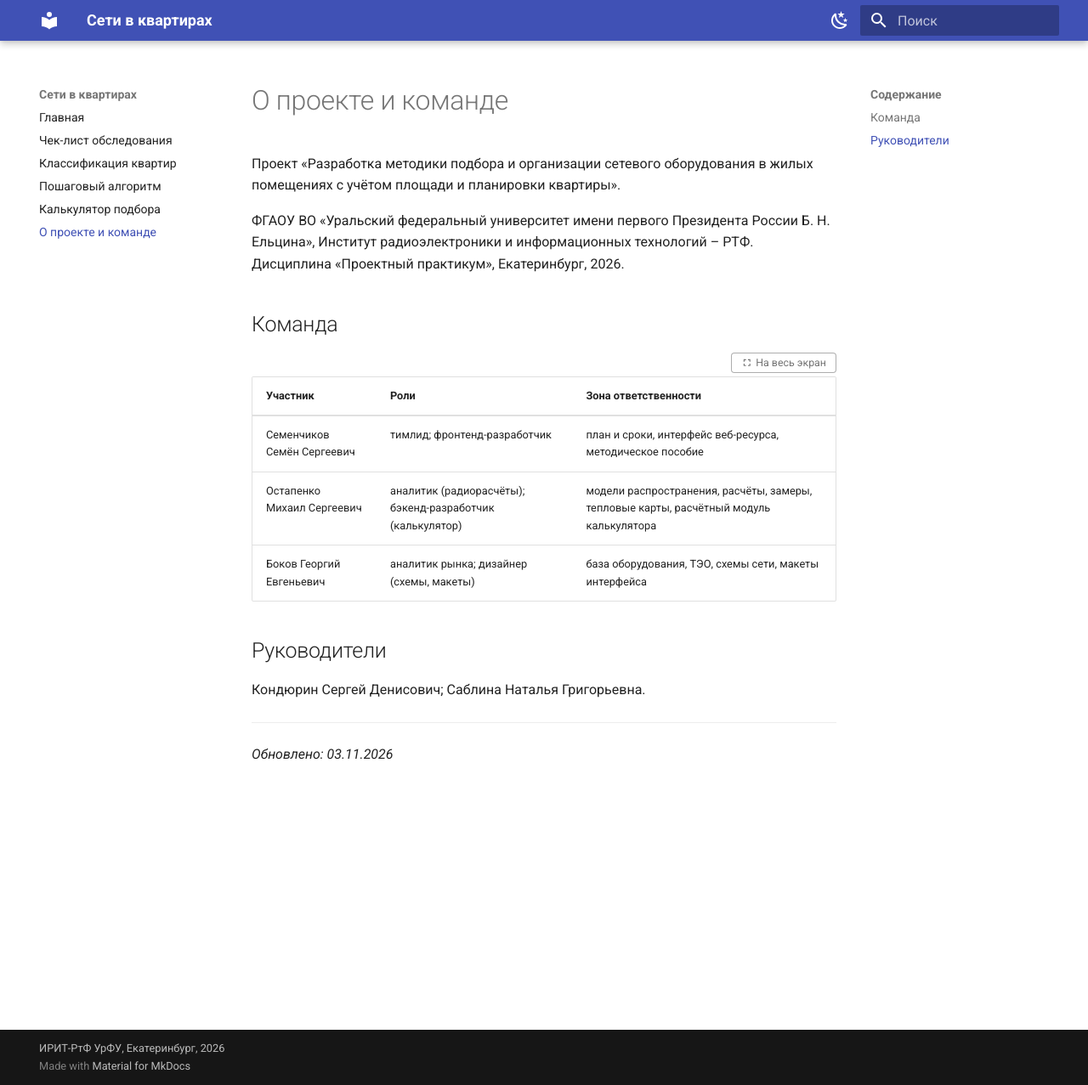
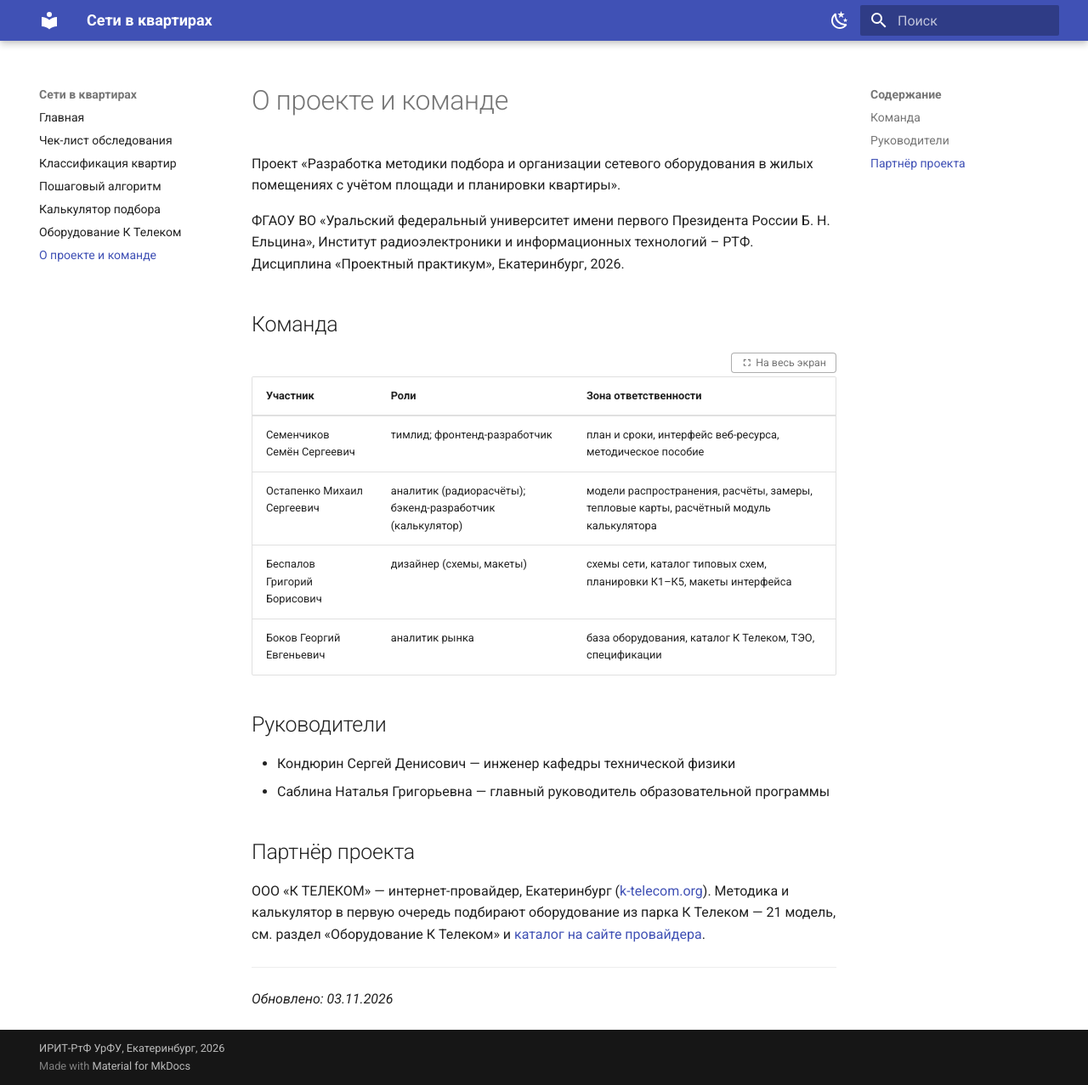
Before and after one commit to Mialistia/seti-v-kvartirah, an MkDocs documentation site: the page built from docs/o-proekte.md, in a window 1280 px wide and 1277 px high. Shown: the whole window at 85% size. Built offline with MkDocs 1.6.1 and Material for MkDocs 9.7.7, drawn with Linux system fonts in a browser that asks for light colours.

Commit message:
Синхронизация из Notion 2026-11-07 20:58

```diff
--- a/docs/o-proekte.md
+++ b/docs/o-proekte.md
@@ -10,17 +10,23 @@
 ## Команда
 
 
-| Участник                   | Роли                                                      | Зона ответственности                                                                   |
-| -------------------------- | --------------------------------------------------------- | -------------------------------------------------------------------------------------- |
-| Семенчиков Семён Сергеевич | тимлид; фронтенд-разработчик                              | план и сроки, интерфейс веб-ресурса, методическое пособие                              |
-| Остапенко Михаил Сергеевич | аналитик (радиорасчёты); бэкенд-разработчик (калькулятор) | модели распространения, расчёты, замеры, тепловые карты, расчётный модуль калькулятора |
-| Боков Георгий Евгеньевич   | аналитик рынка; дизайнер (схемы, макеты)                  | база оборудования, ТЭО, схемы сети, макеты интерфейса                                  |
+| Участник                    | Роли                                                      | Зона ответственности                                                                   |
+| --------------------------- | --------------------------------------------------------- | -------------------------------------------------------------------------------------- |
+| Семенчиков Семён Сергеевич  | тимлид; фронтенд-разработчик                              | план и сроки, интерфейс веб-ресурса, методическое пособие                              |
+| Остапенко Михаил Сергеевич  | аналитик (радиорасчёты); бэкенд-разработчик (калькулятор) | модели распространения, расчёты, замеры, тепловые карты, расчётный модуль калькулятора |
+| Беспалов Григорий Борисович | дизайнер (схемы, макеты)                                  | схемы сети, каталог типовых схем, планировки К1–К5, макеты интерфейса                  |
+| Боков Георгий Евгеньевич    | аналитик рынка                                            | база оборудования, каталог К Телеком, ТЭО, спецификации                                |
 
 
 ## Руководители
 
+- Кондюрин Сергей Денисович — инженер кафедры технической физики
+- Саблина Наталья Григорьевна — главный руководитель образовательной программы
 
-Кондюрин Сергей Денисович; Саблина Наталья Григорьевна.
+## Партнёр проекта
+
+
+ООО «К ТЕЛЕКОМ» — интернет-провайдер, Екатеринбург ([k-telecom.org](https://k-telecom.org/)). Методика и калькулятор в первую очередь подбирают оборудование из парка К Телеком — 21 модель, см. раздел «Оборудование К Телеком» и [каталог на сайте провайдера](https://k-telecom.org/product-category/routery/).
 
 ---
 *Обновлено: 03.11.2026*
--- a/mkdocs.yml
+++ b/mkdocs.yml
@@ -40,4 +40,5 @@ nav:
   - "Классификация квартир": klassifikaciya.md
   - "Пошаговый алгоритм": algoritm.md
   - "Калькулятор подбора": calculator.md
+  - "Оборудование К Телеком": oborudovanie.md
   - "О проекте и команде": o-proekte.md
```
Also changed, not shown: docs/oborudovanie.md (added, +112 -0 lines).
